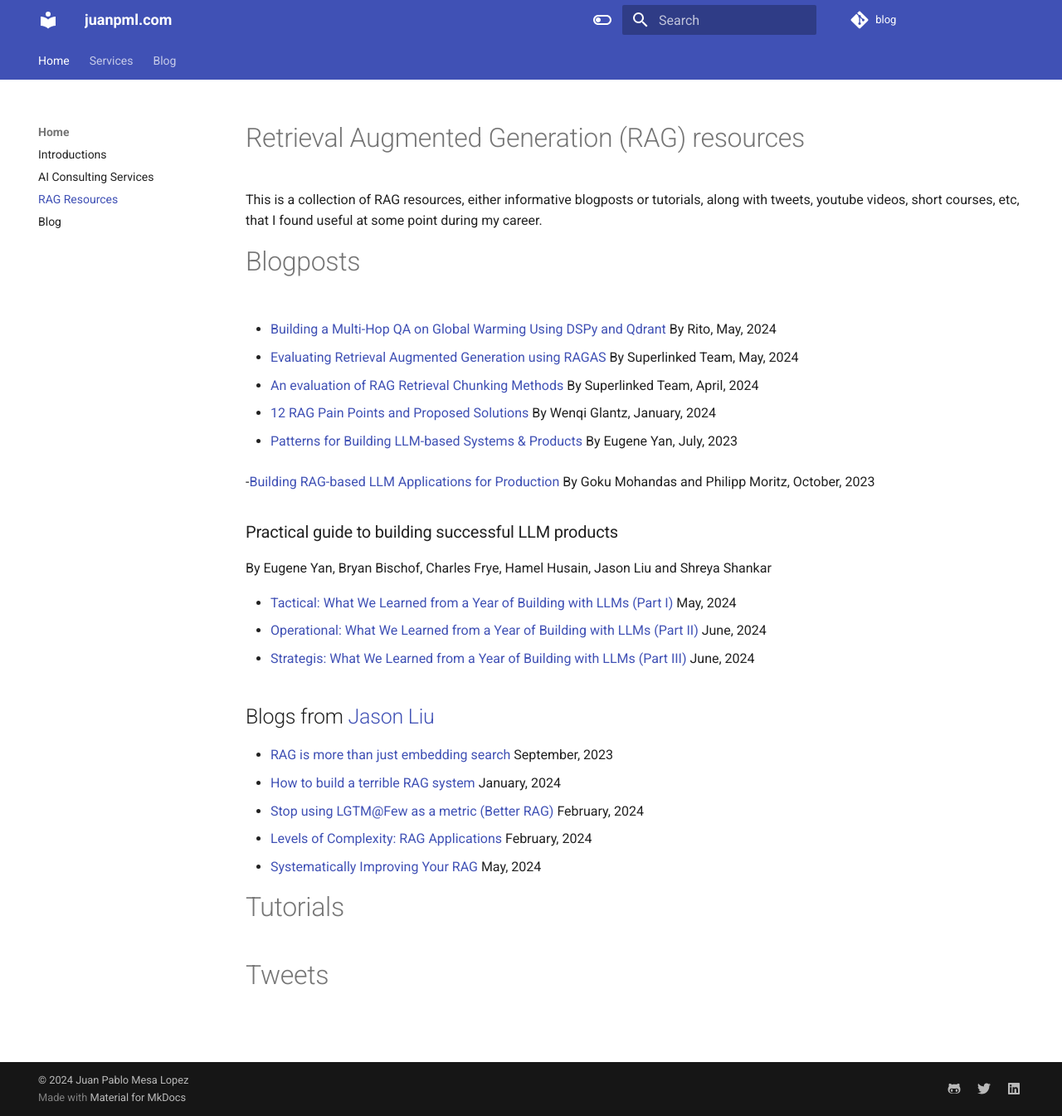
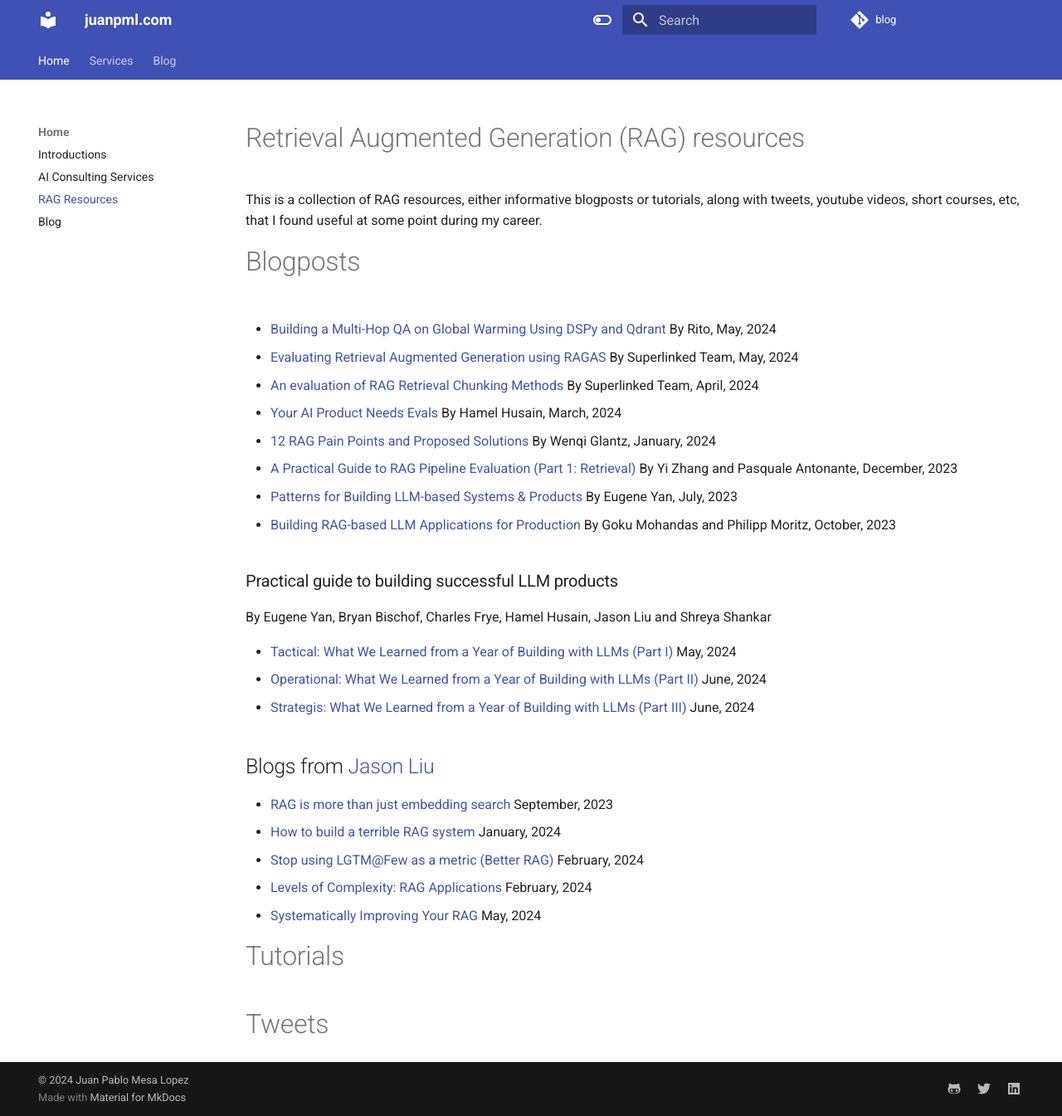
Before and after one commit to mesax1/blog, an MkDocs documentation site: the page built from docs/rag_resources.md, in a window 1280 px wide and 1345 px high. Shown: the whole window at 83% size. Built offline with MkDocs 1.6.1 and Material for MkDocs 9.7.7, drawn with Linux system fonts in a browser that asks for light colours; comment, search, counter and statistics services are not loaded.

Commit message:
Updated rag resources with more blogposts

```diff
--- a/docs/rag_resources.md
+++ b/docs/rag_resources.md
@@ -11,11 +11,15 @@ This is a collection of RAG resources, either informative blogposts or tutorials
 
 - [An evaluation of RAG Retrieval Chunking Methods](https://superlinked.com/vectorhub/articles/evaluation-rag-retrieval-chunking-methods) By Superlinked Team, April, 2024
 
+- [Your AI Product Needs Evals](https://hamel.dev/blog/posts/evals/) By Hamel Husain, March, 2024
+
 - [12 RAG Pain Points and Proposed Solutions](https://towardsdatascience.com/12-rag-pain-points-and-proposed-solutions-43709939a28c) By Wenqi Glantz, January, 2024
+
+- [A Practical Guide to RAG Pipeline Evaluation (Part 1: Retrieval)](https://blog.relari.ai/a-practical-guide-to-rag-pipeline-evaluation-part-1-27a472b09893) By Yi Zhang and Pasquale Antonante, December, 2023
 
 - [Patterns for Building LLM-based Systems & Products](https://eugeneyan.com/writing/llm-patterns/) By Eugene Yan, July, 2023
 
--[Building RAG-based LLM Applications for Production](https://www.anyscale.com/blog/a-comprehensive-guide-for-building-rag-based-llm-applications-part-1) By Goku Mohandas and Philipp Moritz, October, 2023
+- [Building RAG-based LLM Applications for Production](https://www.anyscale.com/blog/a-comprehensive-guide-for-building-rag-based-llm-applications-part-1) By Goku Mohandas and Philipp Moritz, October, 2023
 
 
 ### Practical guide to building successful LLM products
```
